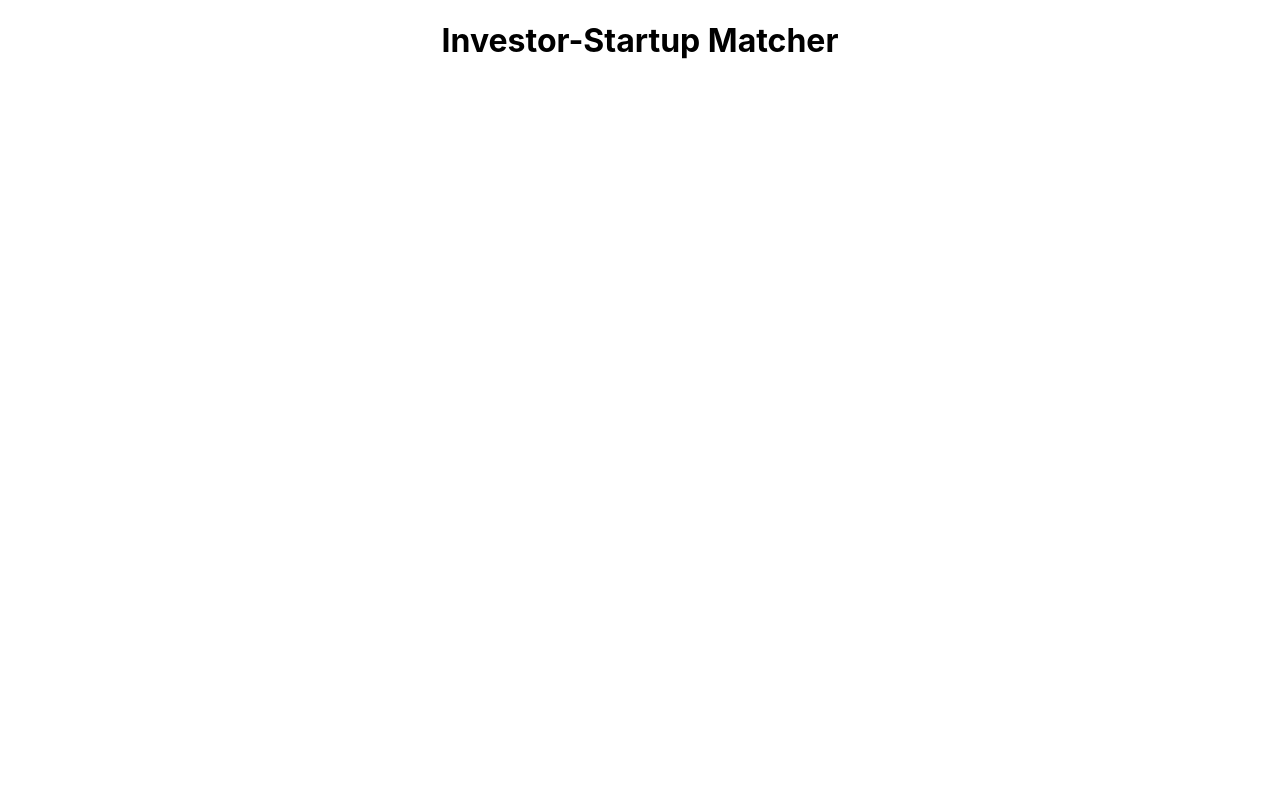
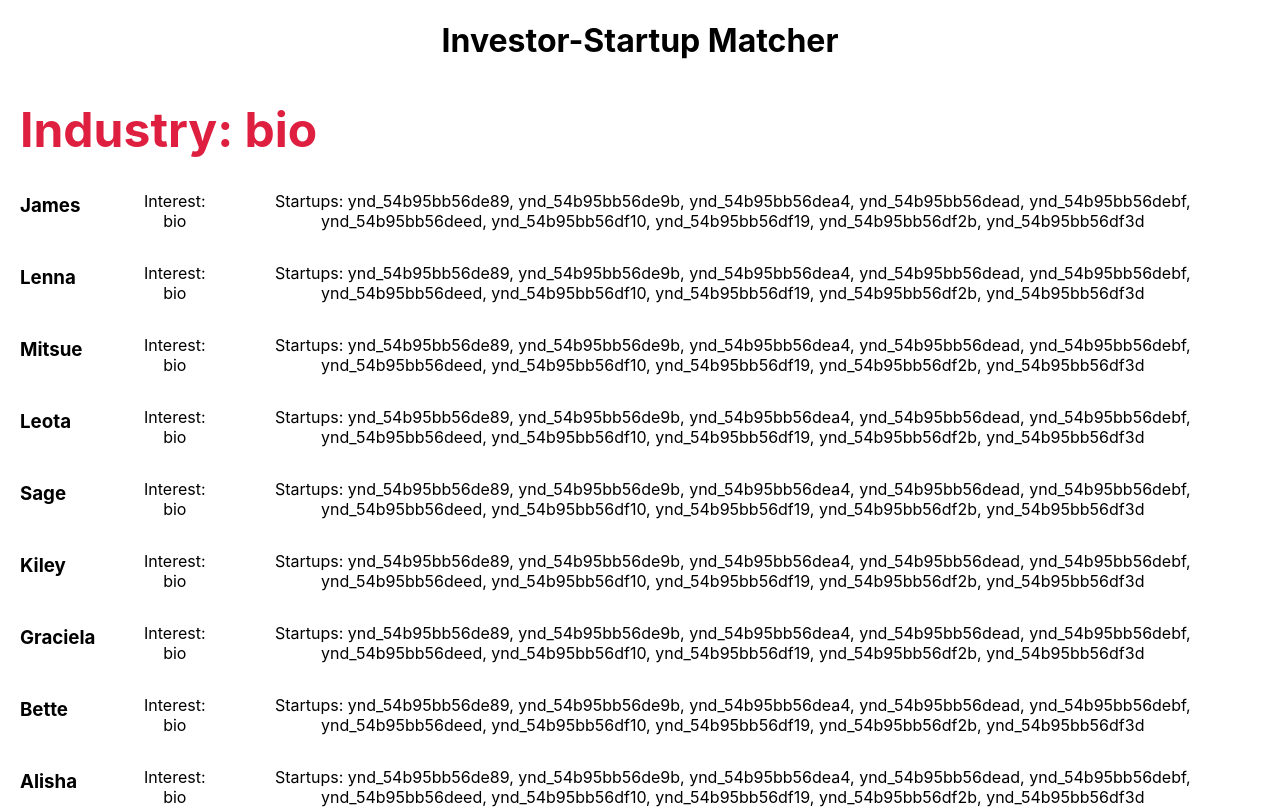
Before and after one commit to luismanzano/YounoodleChallenge, a React (Create React App) app: page / in a window 1280 px wide. Shown: the top 809 px of the page. Built offline with nearby package versions, Linux system fonts and the light colour scheme.

Commit message:
added initial styling

```diff
--- a/src/App.js
+++ b/src/App.js
@@ -13,7 +13,6 @@
       download: true,
       header: true,
       complete: function(results) {
-        console.log(results.data);
         resolve(results.data);
       },
       error: function(err) {
@@ -23,29 +22,66 @@
   });
 }
 
+// Group by the matches by investor's industry and return an array of objects
+const groupByIndustry = (matches) => {
+  return matches.reduce((acc, match) => {
+    const industry = match.investorIndustry;
+    const existing = acc.find(item => item.industry === industry);
+    if (existing) {
+      existing.matches.push(match);
+    } else {
+      acc.push({ industry, matches: [match] });
+    }
+    return acc;
+  }
+  , []);
+};
+
+
     // Use effect to call the parsing function when component mounts and update investor list
   useEffect(() => {
     const fetchData = async () => {
     const investorsData = await parseCSV(`${process.env.PUBLIC_URL}/investors.csv`);
     const startupsData = await parseCSV(`${process.env.PUBLIC_URL}/startups.csv`);
 
-    console.log('investor', investorsData);
-    console.log('startups', startupsData);
-
     const matching = investorsStartups(await investorsData, await startupsData);
-    console.log('matching', matching);
-    setMatches(matching);
+    setMatches(groupByIndustry(matching));
   };
 
   fetchData();
+
+
 
   }, []);
 
 
 
   return (
+
     <div className="App">
       <h1>Investor-Startup Matcher</h1>
+      {
+        matches.map((match, index)=> {
+          return(
+            <div key={index} className="industry">
+              <h2 className='industryTitle'>Industry: {match.industry}</h2>
+              <div className="matches">
+                {
+                  match.matches.map((match, index) => {
+                    return (
+                      <div key={index} className="match">
+                        <h3 className='investorName'>{match.investorName}</h3>
+                        <p className='interest'>Interest: {match.investorIndustry}</p>
+                        <p className='startupList'>Startups: {match.startups.join(', ')}</p>
+                      </div>
+                    )
+                  })
+                }
+                </div>
+            </div>
+          )
+        })
+      }
     </div>
   );
 }
--- a/src/index.css
+++ b/src/index.css
@@ -7,6 +7,31 @@
   -moz-osx-font-smoothing: grayscale;
 }
 
+.industry {
+  max-width: 1240px;
+  margin: 0 auto;
+  display: block;
+}
+
+.industryTitle {
+  font-size: 3rem;
+  margin-bottom: 1rem;
+  text-align: left;
+  color: #DE1F3F;
+}
+
+.match {
+    display: flex;
+}
+
+.investorName {
+    min-width: 10%;
+    text-align: left;
+    max-width: 20%;
+}
+
+
+
 code {
   font-family: source-code-pro, Menlo, Monaco, Consolas, 'Courier New',
     monospace;
--- a/src/utils/matcher.js
+++ b/src/utils/matcher.js
@@ -5,14 +5,10 @@
  */
 
 function investorsStartups(investors, startups) {
-    console.log("MATCHING")
     const matches = investors.map(investor => {
-        console.log("Investor", investor.name, investor.industry)
         // Filter startups by investor's interests
         const matchedStartups = startups.filter(startup =>
             investor.industry === 'any' || startup.industry === investor.industry).slice(0, 10);
-
-        console.log("Matched", matchedStartups);
 
         return {
             investorName: investor.name,
@@ -21,8 +17,6 @@
         };
     });
 
-    console.log("MATCHES", matches);
-
     return matches;
 
 }
```
